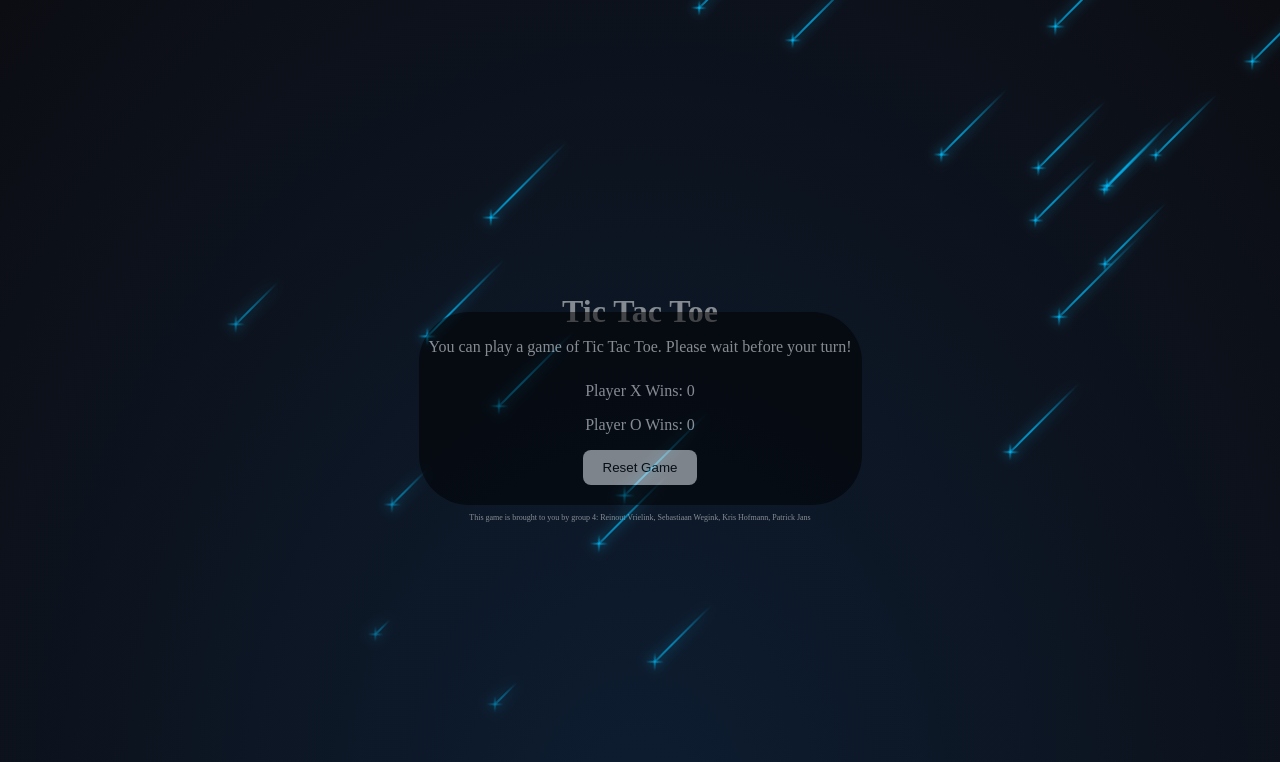
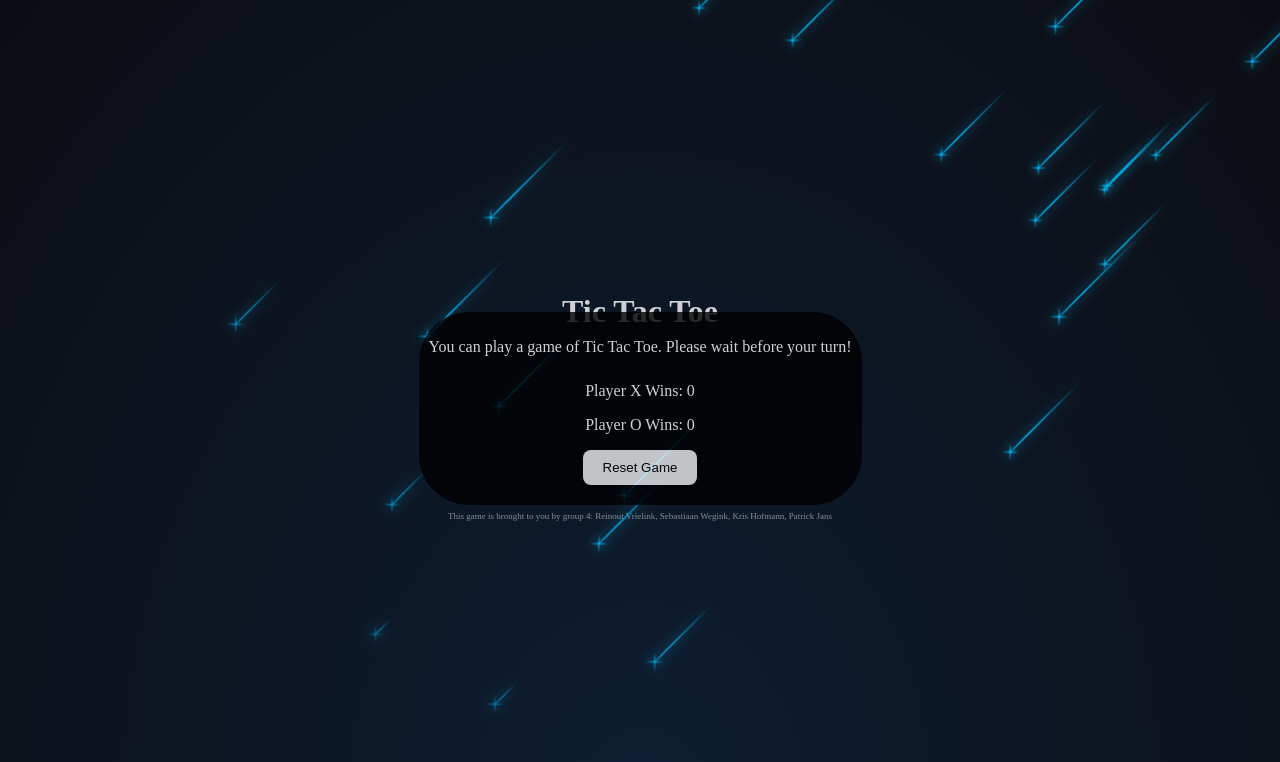
Before and after one commit to KrisHoffmann/WP24_assignments, a PHP site: page / in a window 1280 px wide. Shown: the top 762 px of the page. Run offline with PHP 8.4, Linux system fonts and the light colour scheme.

Commit message:
Improved visibility of game board

```diff
--- a/TicTacToe/css/styles.css
+++ b/TicTacToe/css/styles.css
@@ -11,7 +11,7 @@
     z-index: 100;
     position: relative;
     color: white;
-    opacity: .5;
+    opacity: 0.8;
 }
 
 p {
@@ -38,14 +38,14 @@
 }
 
 .footer-text {
-    font-size: 8px;
+    font-size: 9px;
     opacity: 0.5;
 }
 
 #game-container {
     background-color: #000;
-    color: #fff;
-    opacity: .5;
+    color: red;
+    opacity: .8;
     margin: 25px auto;
     padding: 10px;
     display: inline-block;
```
